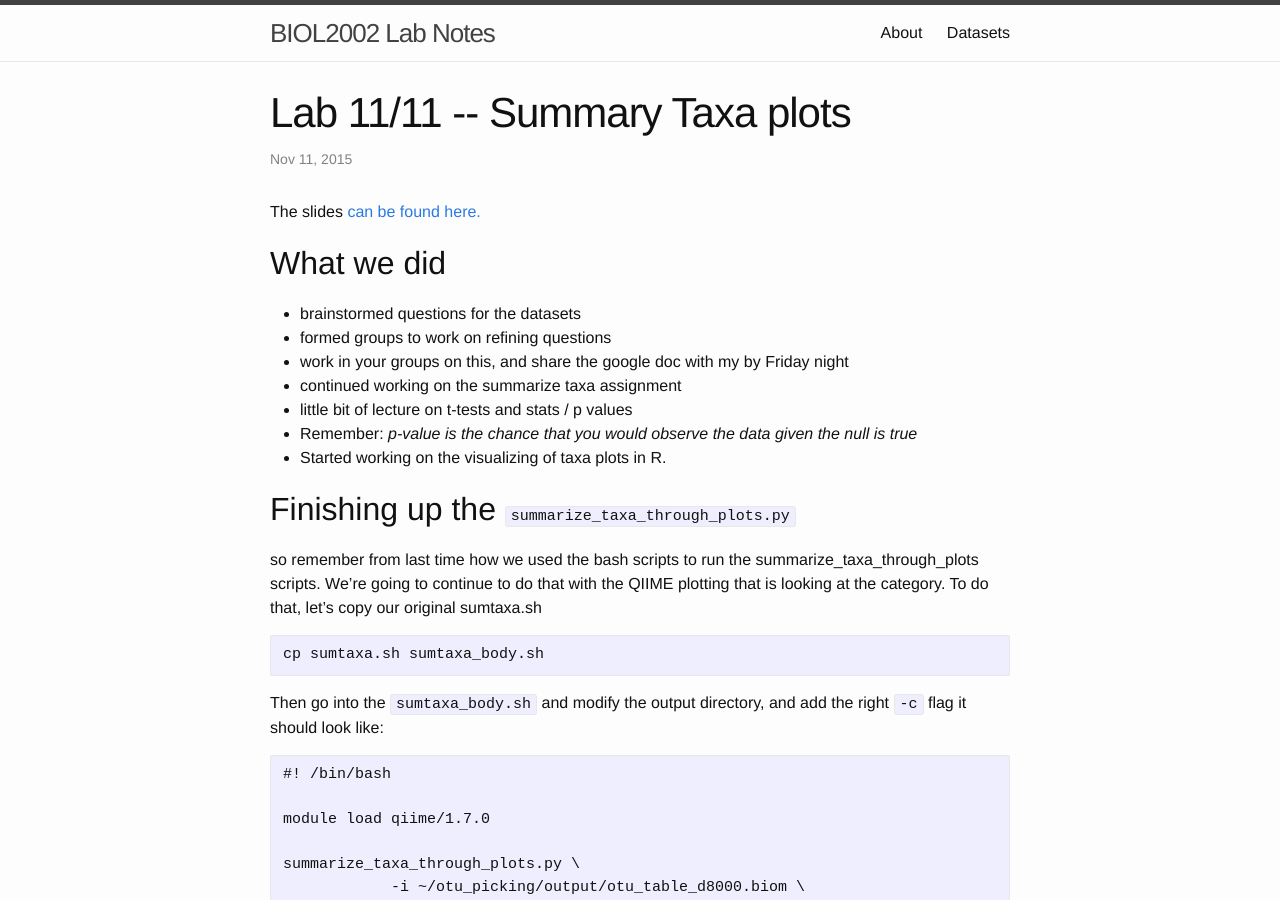
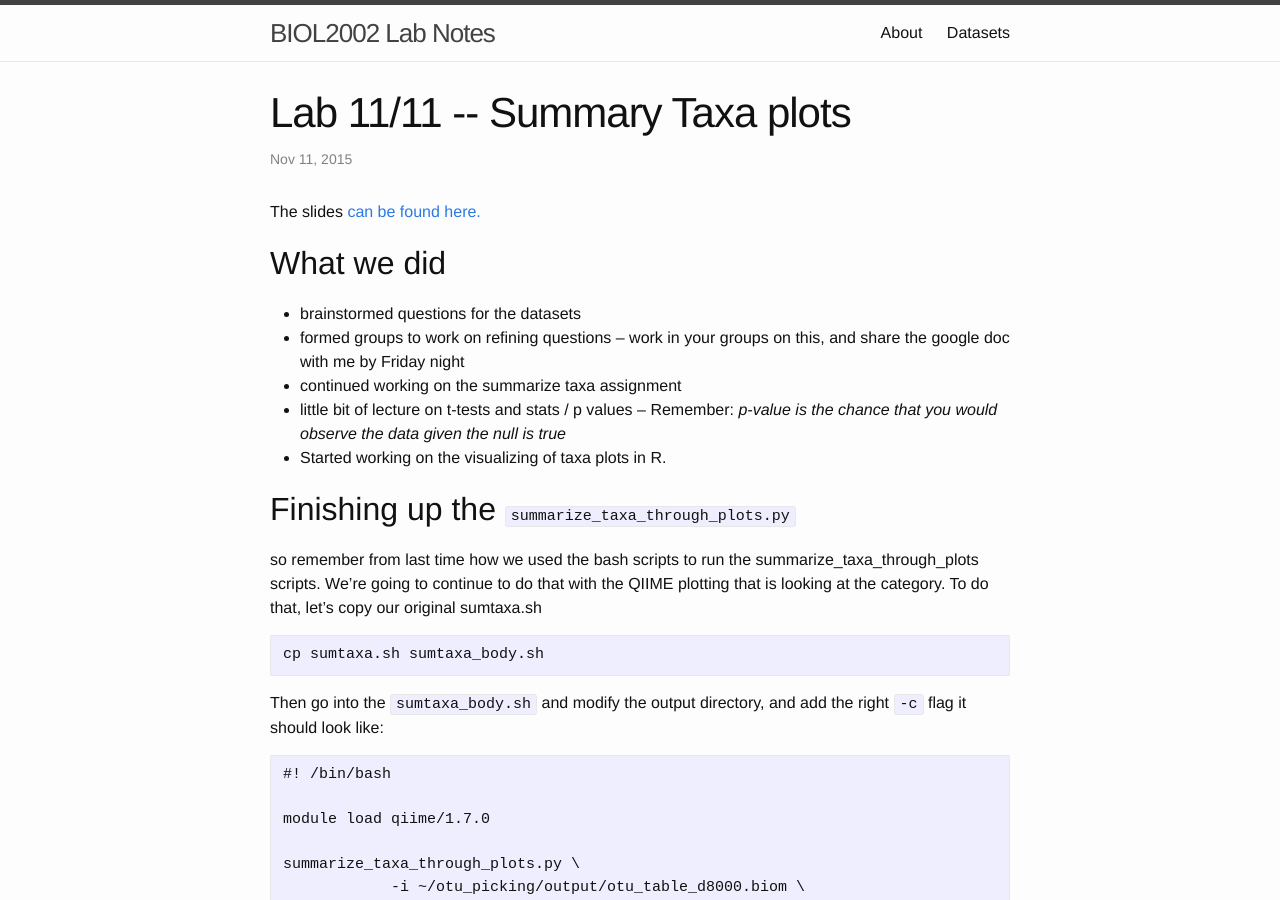
Before and after one commit to dnedveck/biol2002, a Jekyll site: the page built from _posts/2015-11-11-BioInfDay8.md, in a window 1280 px wide and 900 px high. Built offline with Jekyll 4.4.1, drawn with Linux system fonts in a browser that asks for light colours.

```diff
--- a/_posts/2015-11-11-BioInfDay8.md
+++ b/_posts/2015-11-11-BioInfDay8.md
@@ -10,11 +10,9 @@ The slides [can be found here.](https://docs.google.com/a/umn.edu/presentation/d
 ## What we did
 
 - brainstormed questions for the datasets
-- formed groups to work on refining questions
- - work in your groups on this, and share the google doc with my by Friday night
+- formed groups to work on refining questions --  work in your groups on this, and share the google doc with me by Friday night
 - continued working on the summarize taxa assignment
-- little bit of lecture on t-tests and stats / p values
- - Remember: *p-value is the chance that you would observe the data given the null is true*
+- little bit of lecture on t-tests and stats / p values -- Remember: *p-value is the chance that you would observe the data given the null is true*
 - Started working on the visualizing of taxa plots in R.
 
 
```
